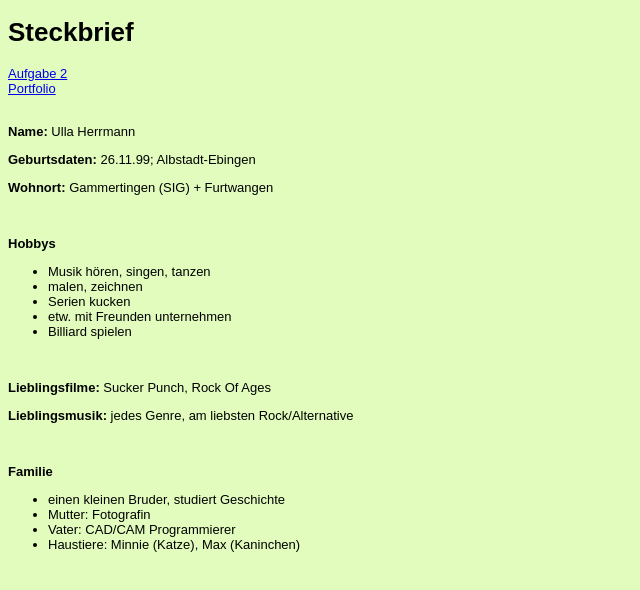
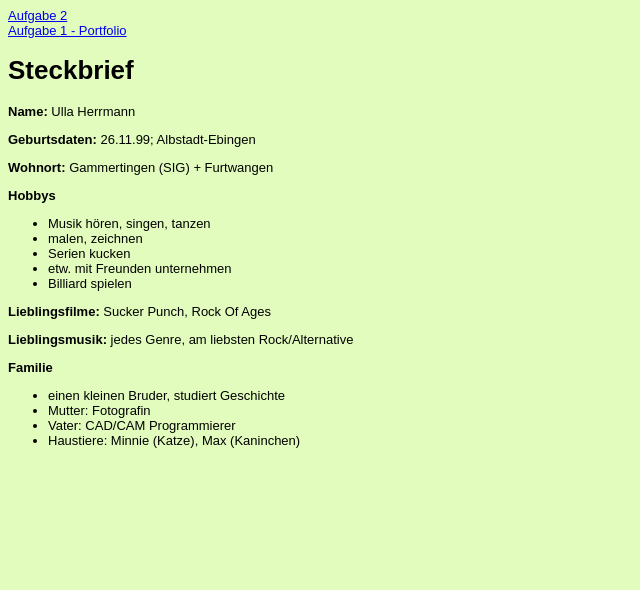
Before and after one commit to Lum7n/EIA1, a plain HTML site: page steckbrief.htm in a window 1280 px wide. Shown: the whole page, without its empty margins (0-640 px from the left). Drawn offline with Linux system fonts and the light colour scheme.

Commit message:
Add files via upload

```diff
--- a/steckbrief.htm
+++ b/steckbrief.htm
@@ -12,19 +12,16 @@ body {
 </style>
 </head>
 <body>
+	<a target="_blank" href="/Aufgabe2/Index.html">Aufgabe 2</a>
+	</br>
+	<a target="_blank" href="/Aufgabe1/Index.html">Aufgabe 1 - Portfolio</a>
+
 	<h1>Steckbrief</h1>
 
-	<a target="_blank" href="/Aufgabe2/Index.html">Aufgabe 2</a>
-	</br>
-	<a target="_blank" href="/Aufgabe1/Index.html">Portfolio</a>
-
-	</br>
-	</br>
 	<p> <b>Name:</b> Ulla Herrmann</p>
-		<p> <b>Geburtsdaten:</b> 26.11.99; Albstadt-Ebingen</p>
-		<p> <b>Wohnort:</b> Gammertingen (SIG) + Furtwangen</p>
-	</br>
-		<p><b>Hobbys</b></p>
+	<p> <b>Geburtsdaten:</b> 26.11.99; Albstadt-Ebingen</p>
+	<p> <b>Wohnort:</b> Gammertingen (SIG) + Furtwangen</p>
+	<p> <b>Hobbys</b></p>
 		<ul>
 			<li>Musik hören, singen, tanzen</li>
 			<li>malen, zeichnen</li>
@@ -32,11 +29,10 @@ body {
 			<li>etw. mit Freunden unternehmen</li>
 			<li>Billiard spielen</li>
 		</ul>
-	</br>
 	<p> <b>Lieblingsfilme:</b> Sucker Punch, Rock Of Ages</p>
 	<p> <b>Lieblingsmusik:</b> jedes Genre, am liebsten Rock/Alternative</p>
-	</br>
-		<p><b>Familie</b></p>
+
+	<p> <b>Familie</b></p>
 		<ul>
 			<li>einen kleinen Bruder, studiert Geschichte</li>
 			<li>Mutter: Fotografin</li>
```
